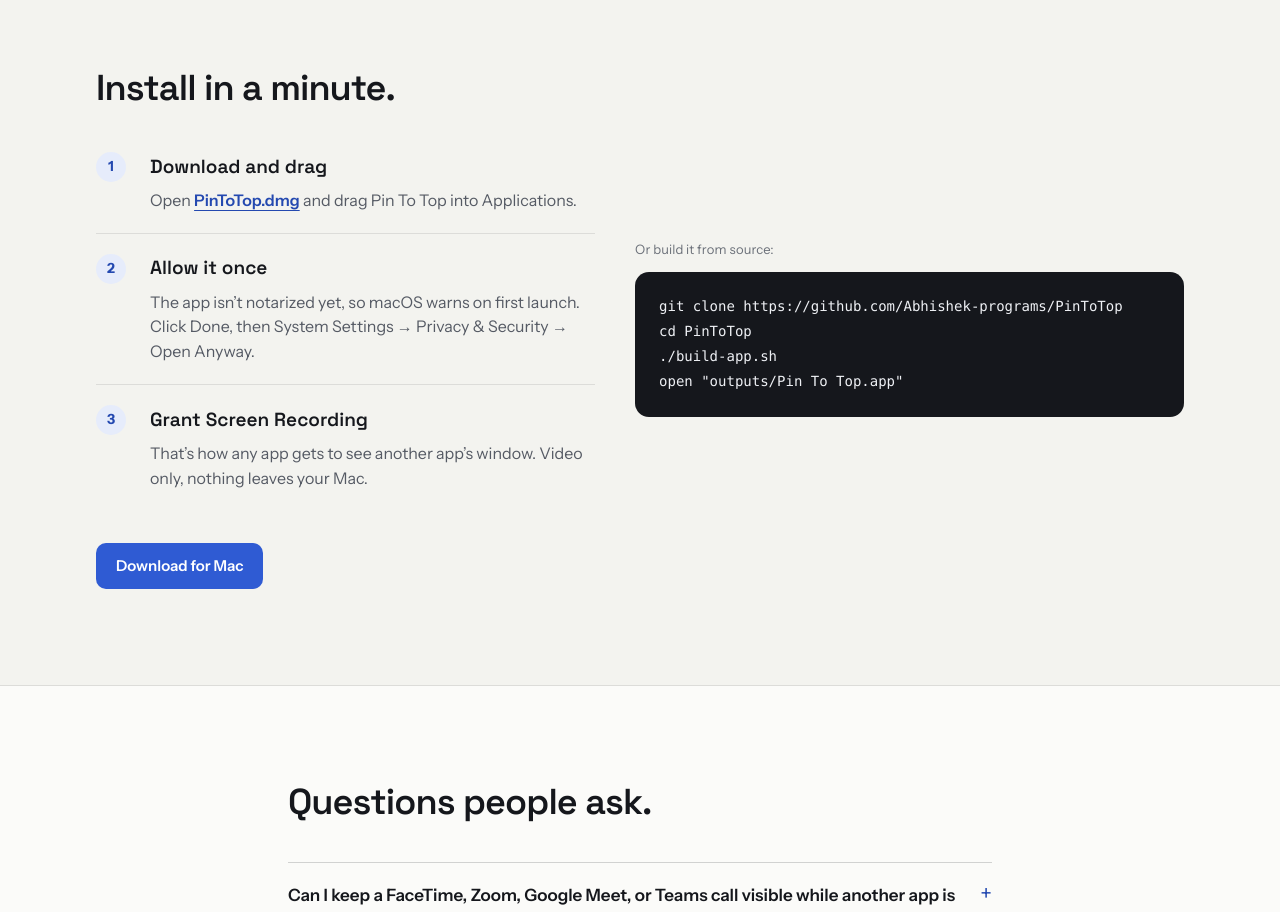
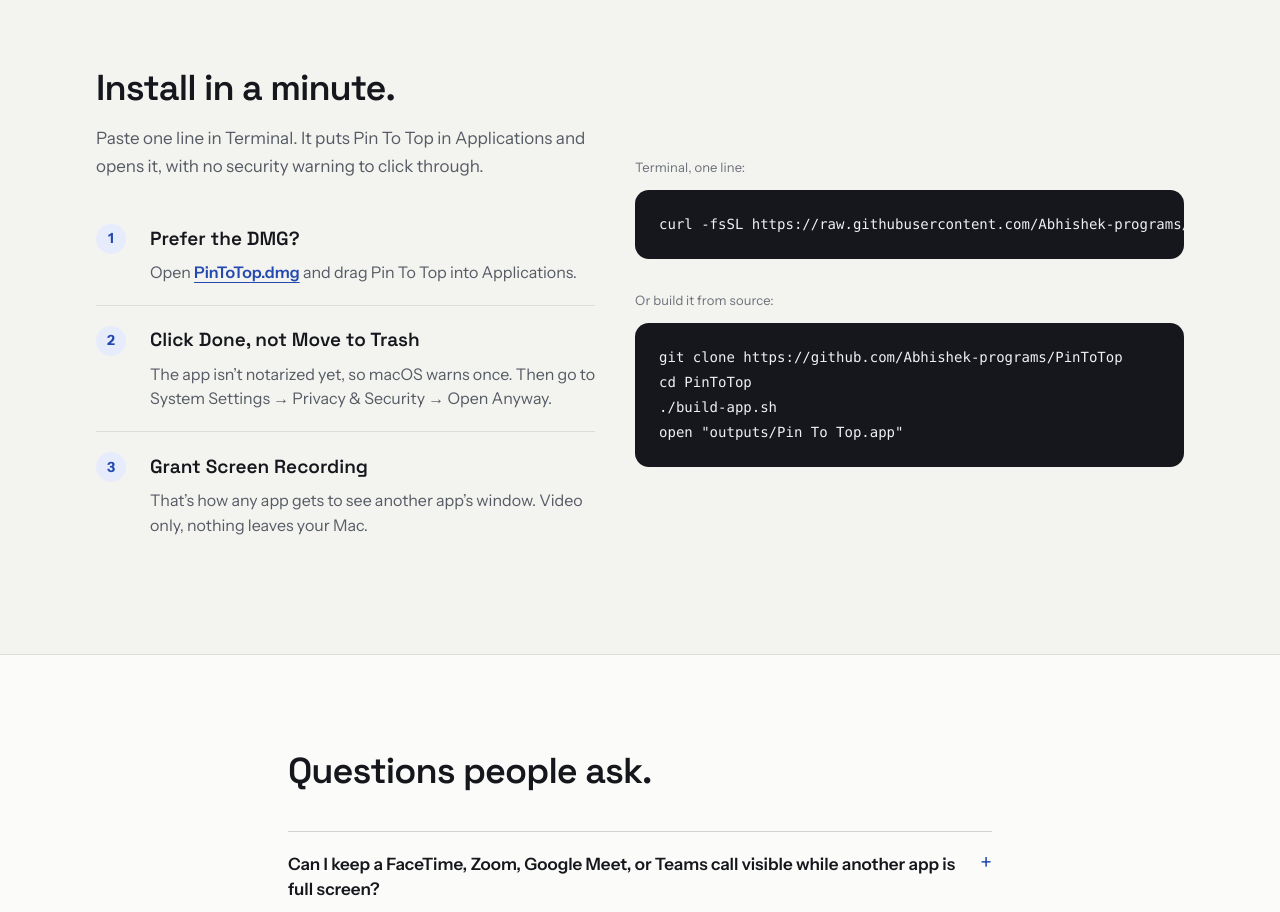
Before and after one commit to Abhishek-programs/portfolio, a Next.js app: page /apps/pintotop in a window 1280 px wide. Shown: the part 3380-4292 px from the top of the page. Built offline with nearby package versions, Linux system fonts and the light colour scheme.

Commit message:
feat(pintotop): add one-line Terminal install to install section and FAQ

```diff
--- a/app/apps/pintotop/PinToTopLanding.tsx
+++ b/app/apps/pintotop/PinToTopLanding.tsx
@@ -4,7 +4,7 @@ import { useRef } from 'react';
 import Link from 'next/link';
 import { useGSAP } from '@gsap/react';
 import gsap from 'gsap';
-import { DMG_URL, REPO_URL, faqs } from './content';
+import { DMG_URL, INSTALL_CMD, REPO_URL, faqs } from './content';
 
 if (typeof window !== 'undefined') {
   gsap.registerPlugin(useGSAP);
@@ -268,20 +268,23 @@ export default function PinToTopLanding() {
             <h2 className="text-3xl font-semibold tracking-tight md:text-4xl">
               Install in a minute.
             </h2>
+            <p className="app-body mt-4">
+              Paste one line in Terminal. It puts Pin To Top in Applications
+              and opens it, with no security warning to click through.
+            </p>
             <ol className="app-steps mt-6">
               <li>
-                <strong>Download and drag</strong>
+                <strong>Prefer the DMG?</strong>
                 <p>
                   Open <a href={DMG_URL} className="app-link">PinToTop.dmg</a>{' '}
                   and drag Pin To Top into Applications.
                 </p>
               </li>
               <li>
-                <strong>Allow it once</strong>
+                <strong>Click Done, not Move to Trash</strong>
                 <p>
-                  The app isn’t notarized yet, so macOS warns on first launch.
-                  Click Done, then System Settings → Privacy &amp; Security →
-                  Open Anyway.
+                  The app isn’t notarized yet, so macOS warns once. Then go to
+                  System Settings → Privacy &amp; Security → Open Anyway.
                 </p>
               </li>
               <li>
@@ -292,14 +295,13 @@ export default function PinToTopLanding() {
                 </p>
               </li>
             </ol>
-            <div className="mt-8 flex flex-wrap gap-3">
-              <a href={DMG_URL} className="app-btn">
-                Download for Mac
-              </a>
-            </div>
           </div>
           <div className="min-w-0">
-            <p className="app-meta mb-3">Or build it from source:</p>
+            <p className="app-meta mb-3">Terminal, one line:</p>
+            <pre className="app-code">
+              <code>{INSTALL_CMD}</code>
+            </pre>
+            <p className="app-meta mb-3 mt-8">Or build it from source:</p>
           <pre className="app-code">
             <code>
               {`git clone ${REPO_URL}
--- a/app/apps/pintotop/content.ts
+++ b/app/apps/pintotop/content.ts
@@ -5,6 +5,9 @@ export const SITE_URL = 'https://bhattaraiabhishek.com.np/apps/pintotop';
 export const REPO_URL = 'https://github.com/Abhishek-programs/PinToTop';
 // Always points at the newest GitHub Release asset.
 export const DMG_URL = `${REPO_URL}/releases/latest/download/PinToTop.dmg`;
+// curl downloads aren't quarantined, so this skips the Gatekeeper dialog.
+export const INSTALL_CMD =
+  'curl -fsSL https://raw.githubusercontent.com/Abhishek-programs/PinToTop/main/install.sh | zsh';
 
 export const faqs = [
   {
@@ -33,10 +36,10 @@ export const faqs = [
   },
   {
     q: 'Why does macOS say it can’t verify the app?',
-    a: 'Pin To Top is free and isn’t signed with a paid Apple Developer ID yet. Open it once, click Done, then go to System Settings → Privacy & Security and click Open Anyway. You only do this once. If you’d rather not trust a download, build it from source.',
+    a: 'Pin To Top is free and isn’t signed with a paid Apple Developer ID yet. Skip it entirely with the one-line Terminal install. With the DMG: open it once, click Done (not Move to Trash), then go to System Settings → Privacy & Security and click Open Anyway. You only do this once.',
   },
   {
     q: 'Which Macs are supported?',
-    a: 'macOS 14 Sonoma or later on Apple Silicon. Download the DMG, or build it from source with the Xcode Command Line Tools.',
+    a: 'macOS 14 Sonoma or later on Apple Silicon. Install with one Terminal command, download the DMG, or build it from source.',
   },
 ];
```
